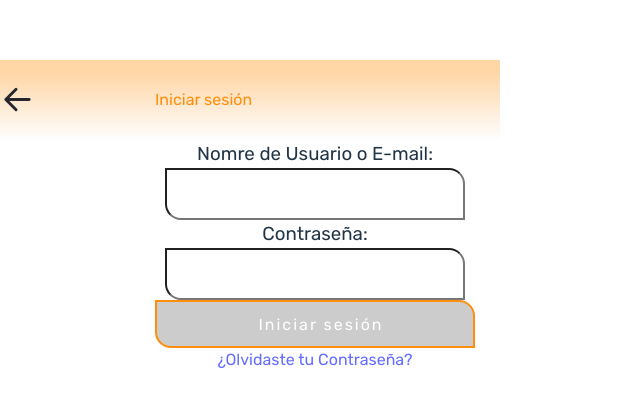
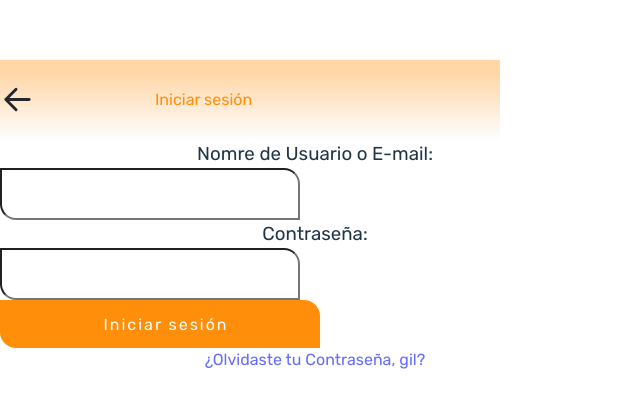
Before and after one commit to DamianCoalla/AUDN, a React (Vite) app in the folder front/: page /login in a window 1280 px wide. Shown: the part 184-592 px from the top of the page, without its empty margins (0-640 px from the left). Built offline with nearby package versions, Linux system fonts and the light colour scheme.

Commit message:
trabajo en login jsx

```diff
--- a/front/src/Components/LogIn/LogIn.jsx
+++ b/front/src/Components/LogIn/LogIn.jsx
@@ -1,25 +1,80 @@
-import React from "react";
+import React, { useState } from "react";
 import "./LogIn.css";
-
 import Header from "../Header/Header";
 import Input from "../Input/Input";
 import Button from "../Button/Button";
+import { useNavigate } from "react-router-dom";
 
 function LogIn() {
+  const [user, setUser] = useState("");
+  const [password, setPassword] = useState("");
+  const navigate = useNavigate();
+
+  const LogInUser = async (event) => {
+    event.preventDefault();
+
+    const myHeaders = new Headers();
+    myHeaders.append("Content-Type", "application/json");
+
+    const raw = JSON.stringify({
+      user: user,
+      password: password,
+    });
+
+    const requestOptions = {
+      method: "POST",
+      headers: myHeaders,
+      body: raw,
+      redirect: "follow",
+    };
+    try {
+      const response = await fetch(
+        "http://localhost:8000/api/login",
+        requestOptions
+      );
+      if (response.ok) {
+        const respuesta = await response.json();
+        localStorage.setItem("token", respuesta.token);
+
+        navigate("/home");
+      } else {
+        const respuesta = await response.json();
+        alert(respuesta.error);
+      }
+    } catch (error) {
+      alert(error.message);
+    }
+  };
   return (
     <div className="divLogInContainer">
-      <Header title="Iniciar sesión" />
+      <form action="submit" onSubmit={LogInUser}>
+        <Header title="Iniciar sesión" />
 
-      <h3>Nomre de Usuario o E-mail:</h3>
-      <Input />
+        <h3>Nomre de Usuario o E-mail:</h3>
+        <Input
+          type="text"
+          placeholder="Nombre de usuario"
+          onChange={(e) => {
+            setUser(e.target.value);
+          }}
+          value={user}
+        />
 
-      <h3>Contraseña:</h3>
-      <Input />
+        <h3>Contraseña:</h3>
+        <Input
+          type="text"
+          placeholder="Ingrese la contraseña"
+          onChange={(e) => {
+            setPassword(e.target.value);
+          }}
+          value={password}
+        />
 
-      <Button title="Iniciar sesión" color="orange" disabled={true} />
-      <a href="">
-        <p>¿Olvidaste tu Contraseña?</p>
-      </a>
+        <Button title="Iniciar sesión" color="orange" /* disabled={true} */ />
+        <a href="">
+          <p>¿Olvidaste tu Contraseña, gil?</p>
+        </a>
+      </form>
     </div>
   );
 }
```
Also changed, not shown: front/resources.json (+4 -4 lines).
